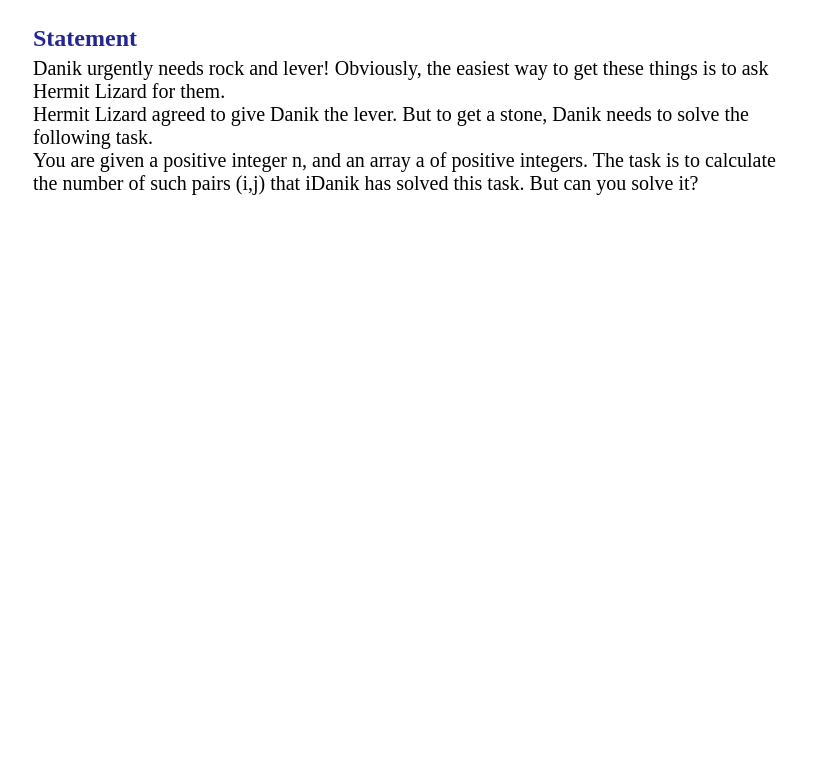
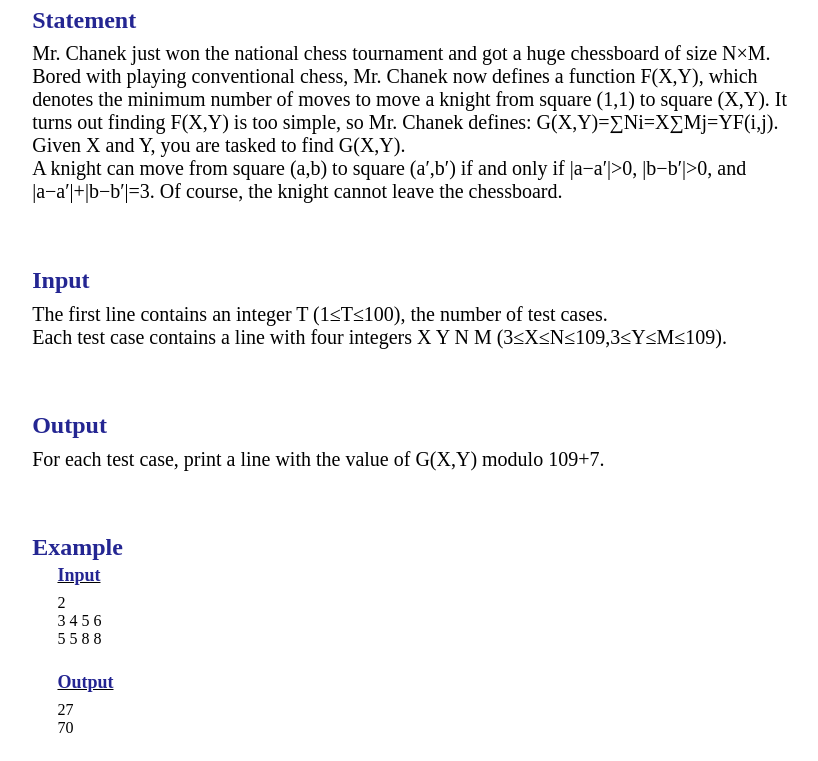
Before and after one commit to TheDCQ/Backend, a website: page mail_template/template.html in a window 1280 px wide. Shown: the part 123-884 px from the top of the page, without its empty margins (39-857 px from the left). Before the commit the page ends 800 px from the top, so only its background shows below. Drawn offline with Linux system fonts and the light colour scheme; a web font is replaced by a local one.

Commit message:
Done Template

```diff
--- a/mail_template/template.html
+++ b/mail_template/template.html
@@ -6,14 +6,21 @@
         <div class = "Title"> <h1> The Daily Coding Question </h1></div>
         <div class = "Subtitle"> <h2> Problem Name() </h2></div>
         <div class = "SubtitleLeft"> <h2> Statement </h2></div>
-        <div class = "Statement"> <p> Danik urgently needs rock and lever! Obviously, the easiest way to get these things is to ask Hermit Lizard for them.<br>Hermit Lizard agreed to give Danik the lever. But to get a stone, Danik needs to solve the following task.<br>You are given a positive integer n, and an array a of positive integers. The task is to calculate the number of such pairs (i,j) that i<j and ai & aj≥ai⊕aj, where & denotes the bitwise AND operation, and ⊕ denotes the bitwise XOR operation.<br>Danik has solved this task. But can you solve it?</p> </div>
-
-
+        <div class = "Statement"> <p> Mr. Chanek just won the national chess tournament and got a huge chessboard of size N×M. Bored with playing conventional chess, Mr. Chanek now defines a function F(X,Y), which denotes the minimum number of moves to move a knight from square (1,1) to square (X,Y). It turns out finding F(X,Y) is too simple, so Mr. Chanek defines: G(X,Y)=∑Ni=X∑Mj=YF(i,j). Given X and Y, you are tasked to find G(X,Y).<br>A knight can move from square (a,b) to square (a′,b′) if and only if |a−a′|>0, |b−b′|>0, and |a−a′|+|b−b′|=3. Of course, the knight cannot leave the chessboard.</p> </div>
+        <div class = "SubtitleLeft"> <h2> Input </h2></div>
+        <div class = "Statement"> <p> The first line contains an integer T (1≤T≤100), the number of test cases.<br>Each test case contains a line with four integers X Y N M (3≤X≤N≤109,3≤Y≤M≤109).</p> </div>
+        <div class = "SubtitleLeft"> <h2>Output</h2></div>
+        <div class = "Statement"> <p>For each test case, print a line with the value of G(X,Y) modulo 109+7. <p></div>
+        <div class = "SubtitleLeft"> <h2> Example</h2></div>
+        <div class = "IO"><h2> Input</h2></div>
+        <div class = "IOtext"> <p> 2<br> 3 4 5 6 <br> 5 5 8 8</p></div>
+        <div class = "IO"><h2> Output</h2></div>
+        <div class = "IOtext"> <p> 27<br> 70</p></div>
     </body>
     <style>
         @font-face {
     font-family: Raleway;
-    src: url("Fonts/Raleway/Raleway-Regular.ttf");
+    src: url("Public/Fonts/Raleway/Raleway-Regular.ttf");
   }
         .Title{
             width: 70%;
@@ -42,10 +49,10 @@
             color: #242592;
         }
         .SubtitleLeft{
-            position: absolute;
+            position: relative;
             width: 100%;
-            height: 10%;
-            top: 16%;
+            height: 5%;
+            top: 3%;
 
         }
         .SubtitleLeft h2{
@@ -56,19 +63,44 @@
             margin-right: 5%;
             width: 60%;
             color: #242692;
-            position: absolute;
+            position: relative;
         }
         .Statement{
             margin-left: 5%;
             margin-right: 5%;
-            position: absolute;
+            position: relative;
             width: 60%;
-            height: 40%;
-            top: 20%;
+
+            top: 0%;
+            display: inline-block;
         }
         .Statement p{
             font-size: 2.5vmin;
             font-family: Raleway;
         }
+        .IO{
+            position: relative;
+            top:0%;
+            text-decoration: underline;
+            margin-left: 7%;
+            margin-right: 5%;
+            font-family: Raleway;
+            font-size: 1.5vmin;
+        }
+        .IO h2{
+            color:#242592;
+        }
+        .IOtext{
+            position: relative;
+            top:-1%;
+            margin-left: 7%;
+            margin-right: 5%;
+            font-size: 2vmin;
+        }
+
+
     </style>
+    <script>
+
+    </script>
 </html>
```
Also changed, not shown: mail_template/Assets/Input.png (added), mail_template/Assets/output.png (added), 1 other file.
